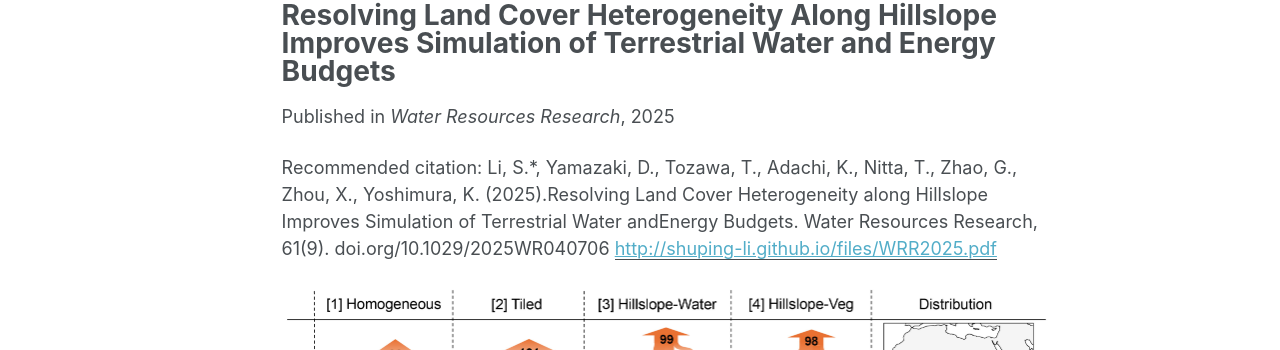
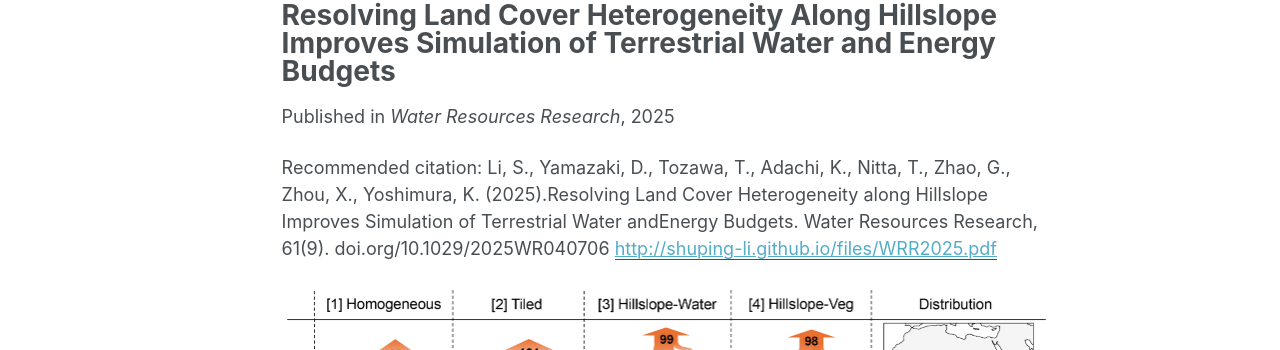
Before and after one commit to shuping-li/shuping-li.github.io, a Jekyll site: the page built from _publications/2025-09-05-WRR.md, in a window 1280 px wide and 900 px high. Shown: the part 98-448 px from the top of the window. Built offline with Jekyll 4.4.1, drawn with Linux system fonts in a browser that asks for light colours.

Commit message:
Update 2025-09-05-WRR.md

```diff
--- a/_publications/2025-09-05-WRR.md
+++ b/_publications/2025-09-05-WRR.md
@@ -7,7 +7,7 @@ date: 2025-09-05
 venue: 'Water Resources Research'
 paperurl: 'http://shuping-li.github.io/files/WRR2025.pdf'
 link: 'https://agupubs.onlinelibrary.wiley.com/doi/10.1029/2025WR040706'
-citation: 'Li, S.*, Yamazaki, D., Tozawa, T., Adachi, K., Nitta, T., Zhao, G., Zhou, X., Yoshimura, K. (2025).Resolving Land Cover Heterogeneity along Hillslope Improves Simulation of Terrestrial Water andEnergy Budgets. Water Resources Research, 61(9). doi.org/10.1029/2025WR040706'
+citation: 'Li, S., Yamazaki, D., Tozawa, T., Adachi, K., Nitta, T., Zhao, G., Zhou, X., Yoshimura, K. (2025).Resolving Land Cover Heterogeneity along Hillslope Improves Simulation of Terrestrial Water andEnergy Budgets. Water Resources Research, 61(9). doi.org/10.1029/2025WR040706'
 ---
 
 ![Abstract picture](/images/4_experiments.jpg)
```
